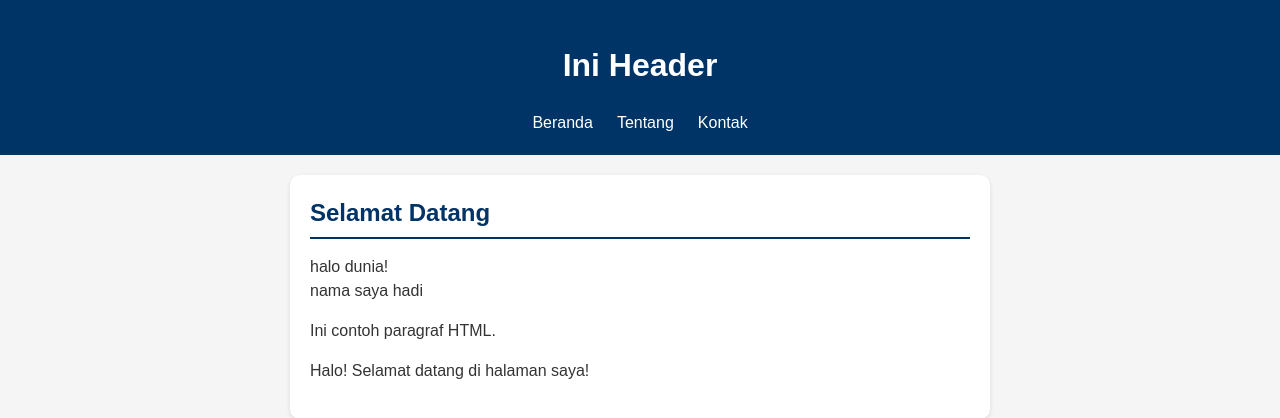
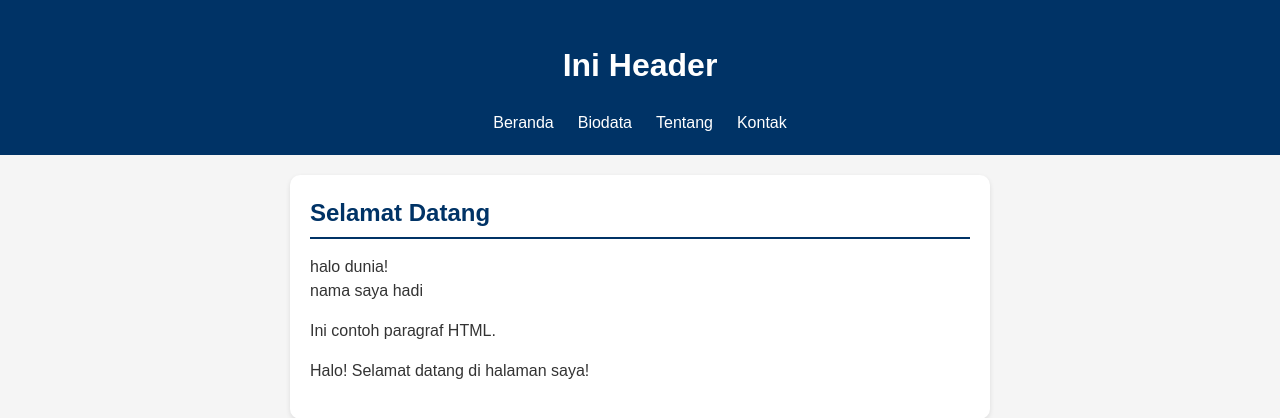
Before and after one commit to 2522500052/2522500052-GB1J-SIGB1J-2526O, a PHP site: the page made by pertemuan-08/bahan UTS PWD/index.php in a window 1280 px wide. Shown: the top 418 px of the page. Run offline with PHP 8.4, Linux system fonts and the light colour scheme.

Commit message:
menambah section id biodata di index.php

```diff
--- a/pertemuan-08/bahan UTS PWD/index.php
+++ b/pertemuan-08/bahan UTS PWD/index.php
@@ -36,6 +36,7 @@ endif;
     <nav>
       <ul>
         <li><a href="#home">Beranda</a></li>
+        <li><a href="#biodata">Biodata</a></li>
         <li><a href="#about">Tentang</a></li>
         <li><a href="#contact">Kontak</a></li>
       </ul>
```
Also changed, not shown: pertemuan-08/bahan UTS PWD/README.md.
